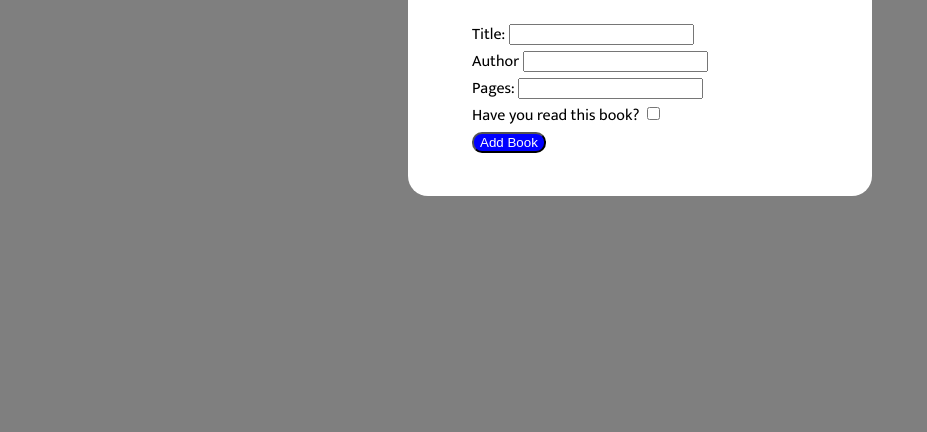
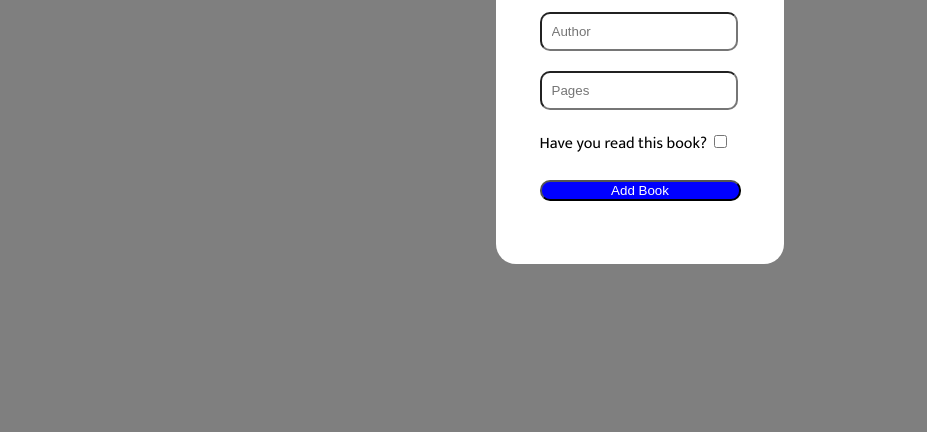
Before and after one commit to thechrizilla/library, a plain HTML site: page index.html in a window 1280 px wide. Shown: the part 368-800 px from the top of the page, without its empty margins (0-927 px from the left). Drawn offline with Linux system fonts and the light colour scheme.

Commit message:
add some more styling to input form

```diff
--- a/index.html
+++ b/index.html
@@ -19,16 +19,13 @@
             <form class="book-form" action="" method="post">
                 <ul>
                     <li>
-                        <label for="title" id="title">Title: </label>
-                        <input type="text" id="title">
+                        <input placeholder="Title" type="text" class="input" id="title">
                     </li>
                     <li>
-                        <label for="author">Author </label>
-                        <input type="text" id="author">
+                        <input placeholder="Author" type="text" class="input" id="author">
                     </li>
                     <li>
-                        <label for="pages">Pages: </label>
-                        <input type="number" id="pages">
+                        <input placeholder="Pages" type="number" class="input" id="pages">
                     </li>
                     <li>
                         <label for="hasRead">Have you read this book? </label>
--- a/style.css
+++ b/style.css
@@ -18,22 +18,42 @@ body {
 .modal-container {
     display: flex;
     background-color: white;
-    width: 26rem;
+    width: 15rem;
     padding: 1.5rem;
     border-radius: 20px;
     flex-direction: column;
 }
 
 .modal-container > h1 {
+    width: 100%;
     text-align: center;
 }
 
+.book-form {
+    display: flex;
+    flex-direction: column;
+    align-items: center;
+    padding: 0;
+}
+
+.input {
+    width: 87%;
+    padding: 10px;
+    border-radius: 10px;
+  }
+
 .book-form > ul {
     list-style: none;
+    padding: 0;
+}
+
+.book-form li {
+    margin-bottom: 20px;
 }
 
 
-#add-button-book {
+.book-form button {
+    width: 100%;
     background-color: blue;
     color: white;
     border-radius: 10px;
```
